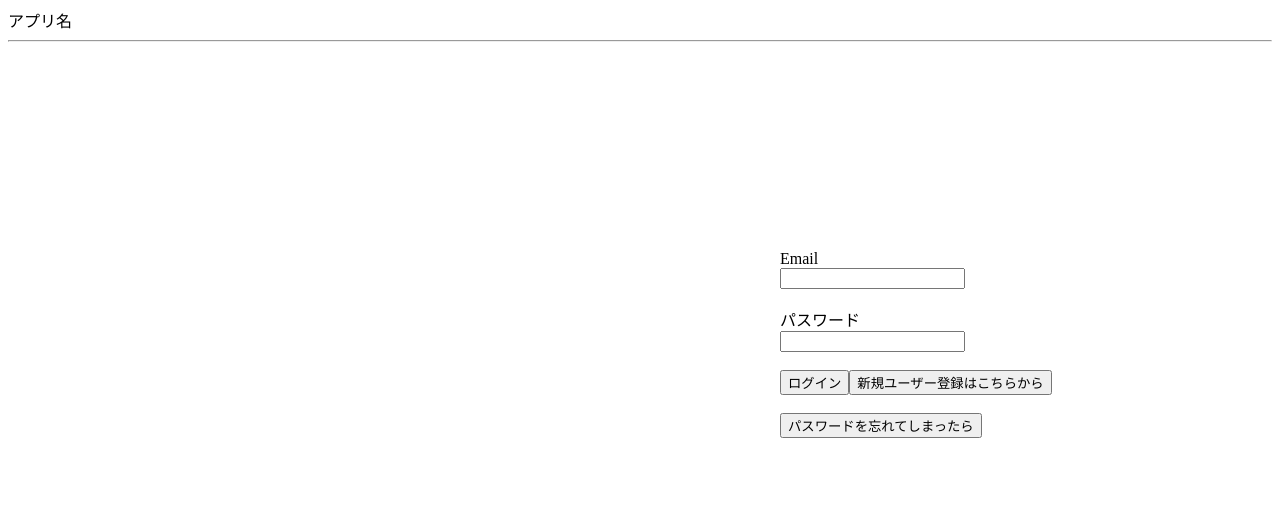
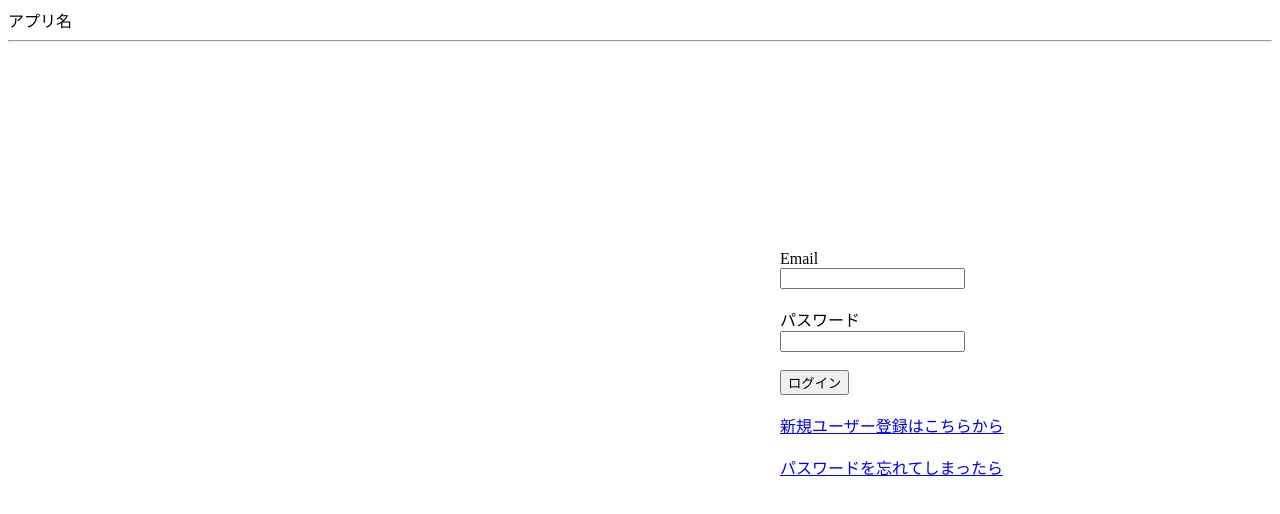
Before and after one commit to daisuke-hara0515/rails_vue_docker, a Vue app in the folder frontend/: page /login in a window 1280 px wide. Shown: the top 514 px of the page. Built offline with nearby package versions, Linux system fonts and the light colour scheme.

Commit message:
router-link作成

```diff
--- a/frontend/src/views/Login.vue
+++ b/frontend/src/views/Login.vue
@@ -20,9 +20,10 @@
             >
             <br><br>
             <button @click="login">ログイン</button>
-            <button>新規ユーザー登録はこちらから</button>
             <br><br>
-            <button>パスワードを忘れてしまったら</button>
+            <router-link to="/register">新規ユーザー登録はこちらから</router-link>
+            <br><br>
+            <router-link to="/">パスワードを忘れてしまったら</router-link>
         </div>
     </div>
 </template>
```
